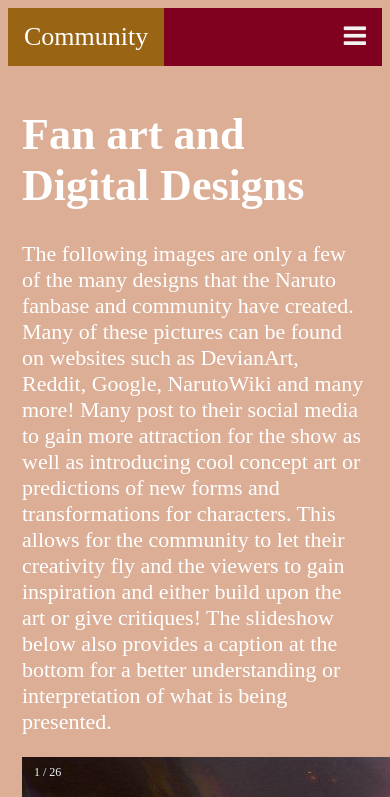
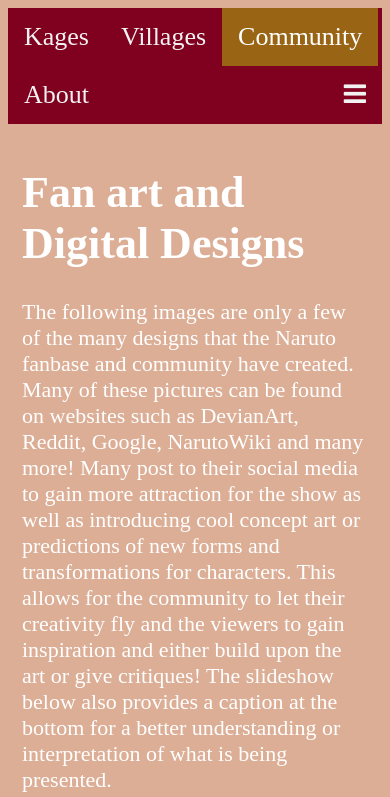
Before and after one commit to notzulkifli/geog495_lab02, a plain HTML site: page section2.html in a window 390 px wide. Shown: the top 797 px of the page. Drawn offline with Linux system fonts and the light colour scheme.

Commit message:
Final Push. Completed Lab 02

```diff
--- a/css/main.css
+++ b/css/main.css
@@ -349,11 +349,11 @@ img {vertical-align: middle;}
 }
 
 
-/* When the screen is less than 800 pixels wide, */
-@media screen and (max-width: 800px) {
+/* When the screen is less than 950 pixels wide, */
+@media screen and (max-width: 1000px) {
   /* Hide all links, except for the selected tab */
   .topnav a:not(.active) {
-    display: none;
+    display: block;
   }
   /* Show the icon that should open and close the topnav*/
   .topnav a.icon {
@@ -362,11 +362,11 @@ img {vertical-align: middle;}
   }
 }
 
-/* When the screen is less than 800 pixels wide, if the user clicks on the icon, */
+/* When the screen is less than 950 pixels wide, if the user clicks on the icon, */
 /* the "responsive" class attribute will be added to the topnav by the JavaScript code. */
 /* This media query sets the style for the unfolded topnav. */
 /* It makes the topnav look good on small screens (display the links vertically instead of horizontally)  */
-@media screen and (max-width: 800px) {
+@media screen and (max-width: 1000px) {
   .topnav.responsive {
     position: relative;
   }
--- a/section2.html
+++ b/section2.html
@@ -2,7 +2,7 @@
 <html>
 
 <head>
-    <title>Page Title</title>
+    <title>Community Contribution</title>
 
     <link rel="stylesheet" href="css/main.css">
     <link rel="stylesheet" href="https://cdnjs.cloudflare.com/ajax/libs/font-awesome/4.7.0/css/font-awesome.min.css">
```
Also changed, not shown: index.html (+1 -1 lines), section1.html (+1 -1 lines), section3.html (+1 -1 lines).
